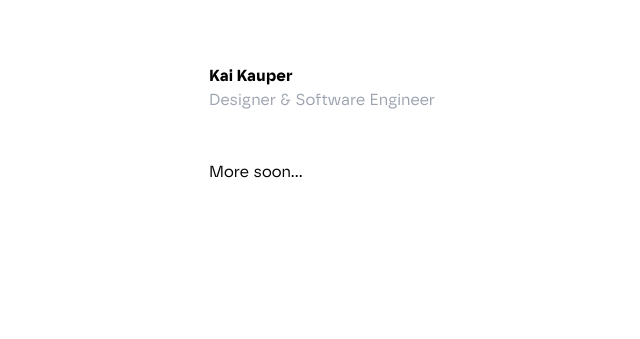
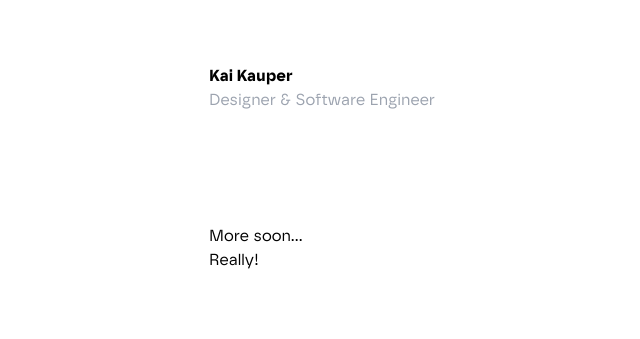
Before and after one commit to kkauper/kauper.co, a website: page src/index.html in a window 1280 px wide. Shown: the whole page, without its empty margins (318-958 px from the left). Drawn offline with Linux system fonts and the light colour scheme.

Commit message:
fix: added missing CSS

```diff
--- a/src/index.html
+++ b/src/index.html
@@ -13,8 +13,8 @@
     <div id="top" class="flex flex-col px-6 py-12 md:py-16">
       <a href="https://kauper.co" class="font-safirobold text-black tracking-wide">Kai Kauper</a>
       <span class="font-safiroregular text-gray-400">Designer & Software Engineer</span>
-      <section class="mt-12">
-        More soon…
+      <section class="mt-28">
+        More soon…<br>Really!
       </section>
     </div>
   </main>
```
Also changed, not shown: src/output.css.
